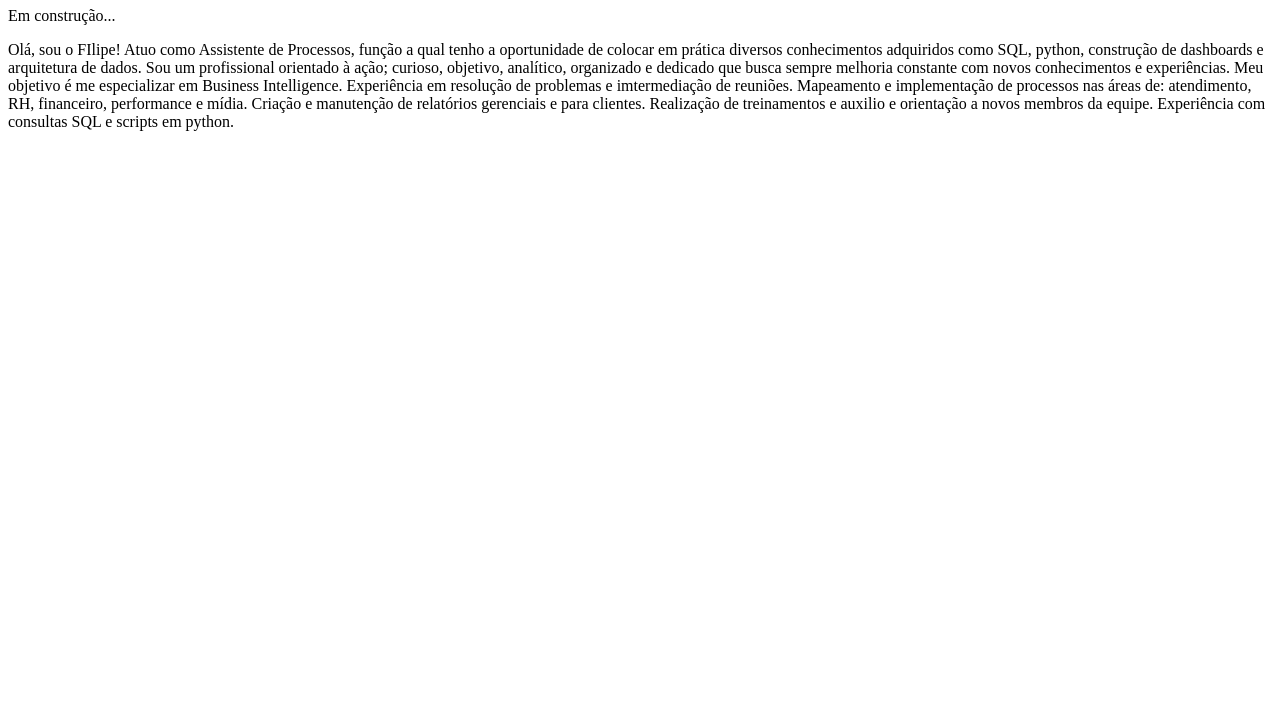
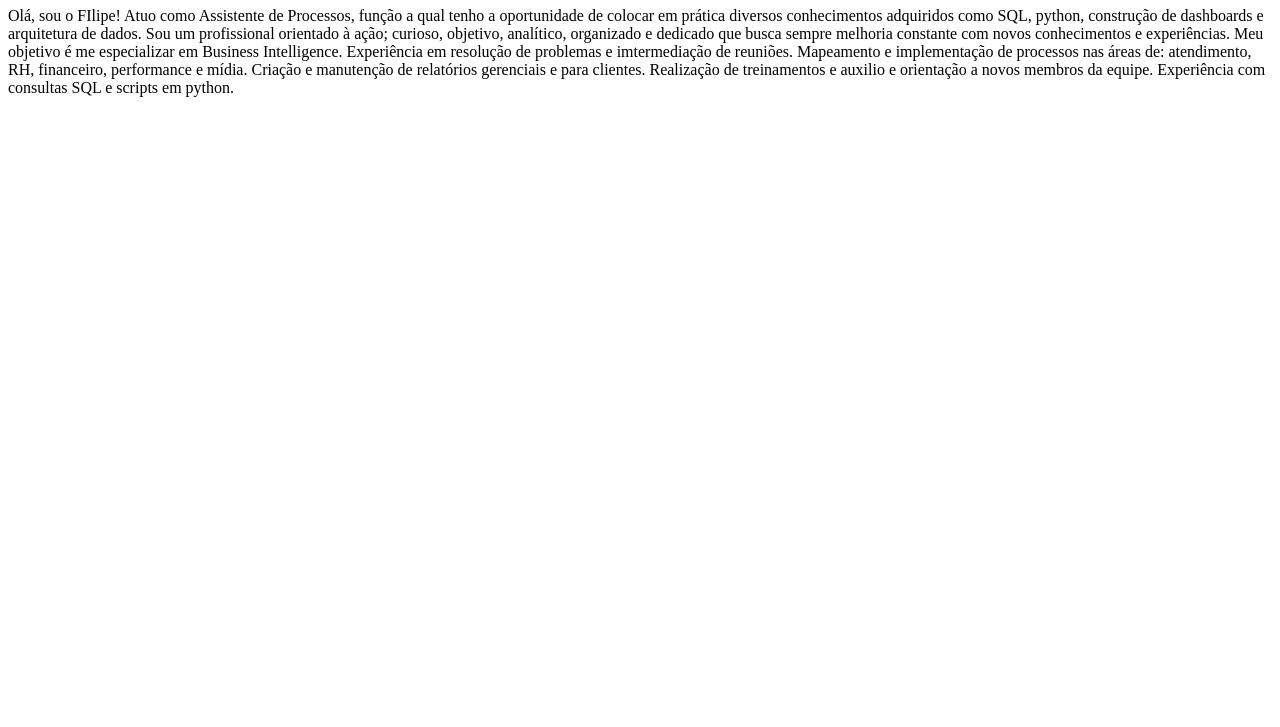
Before and after one commit to filipecarbonera/filipecarbonera.github.io, a plain HTML site: page index.html in a window 1280 px wide. Shown: the part 73-800 px from the top of the page. Drawn offline with Linux system fonts and the light colour scheme.

Commit message:
Update index.html

```diff
--- a/index.html
+++ b/index.html
@@ -4,7 +4,6 @@
     <h1>Filipe Carbonera de Souza</h1>
   </head>
   <body>
-    <p>Em construção...</p>
     <p>Olá, sou o FIlipe!
     Atuo como Assistente de Processos, função a qual tenho a oportunidade de colocar em prática diversos conhecimentos adquiridos como SQL, python, construção de dashboards e arquitetura de dados. Sou um profissional orientado à ação; curioso, objetivo, analítico, organizado e dedicado que busca sempre melhoria constante com novos conhecimentos e experiências.
 
```
